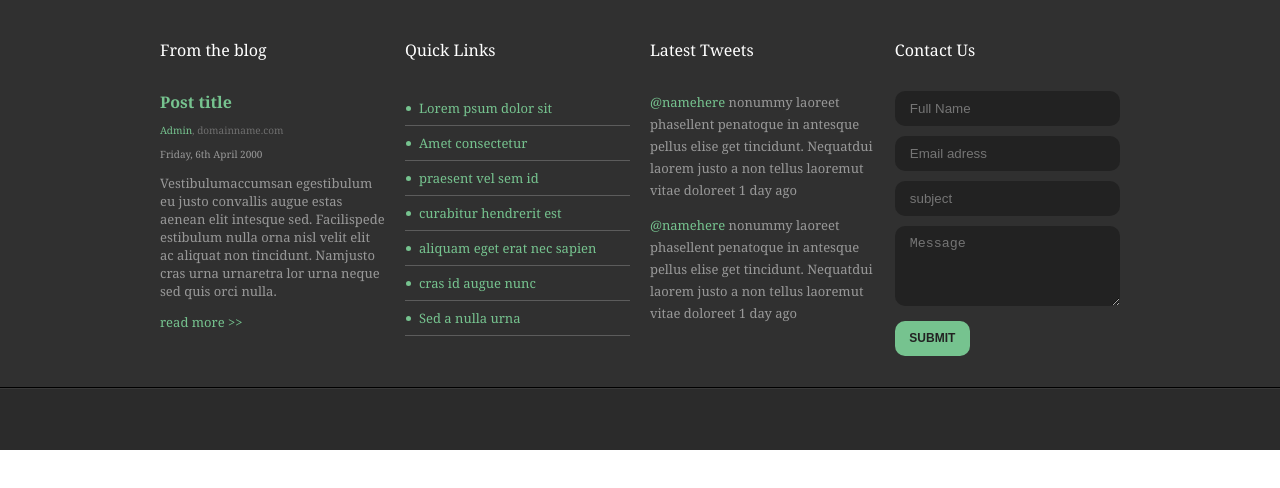
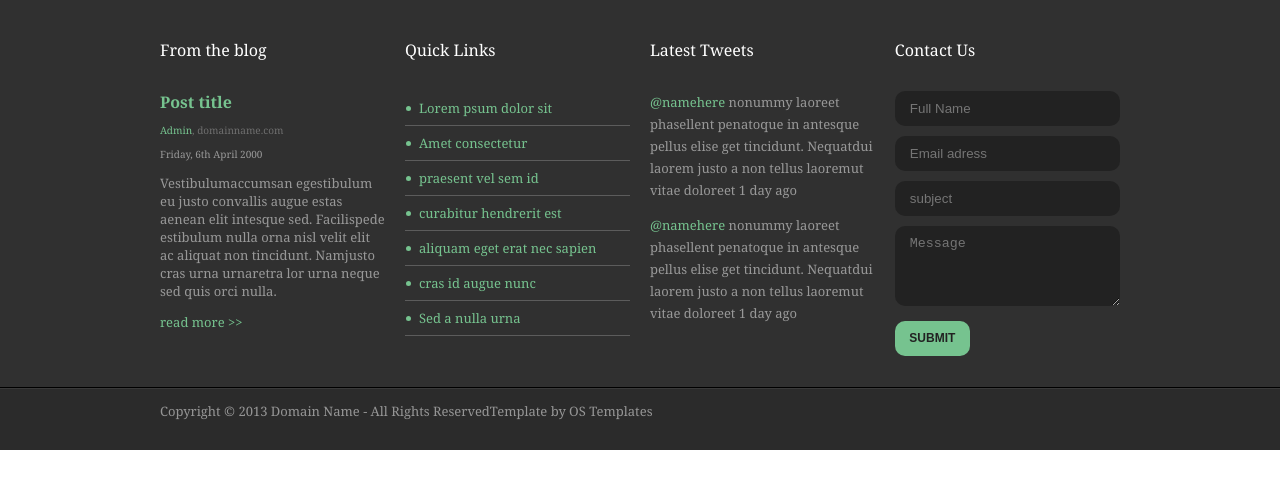
Before and after one commit to Hugo-22/The-Modernist, a plain HTML site: page index.html in a window 1280 px wide. Drawn offline with Linux system fonts and the light colour scheme.

Commit message:
fin footer part2

```diff
--- a/index.html
+++ b/index.html
@@ -23,7 +23,8 @@
 
                     <p class="opa50 t10">Friday, 6th April 2000</p>
 
-                    <p class="opa50 t13 line18">Vestibulumaccumsan egestibulum eu justo convallis augue estas aenean elit
+                    <p class="opa50 t13 line18">Vestibulumaccumsan egestibulum eu justo convallis augue estas aenean
+                        elit
                         intesque sed. Facilispede estibulum nulla orna nisl velit elit ac aliquat non tincidunt.
                         Namjusto cras urna urnaretra lor urna neque sed quis orci nulla.</p>
 
@@ -51,11 +52,14 @@
 
                     <p class="t13 line22">
                         <a href="#">@namehere</a>
-                        <span class="opa50">nonummy laoreet phasellent penatoque in antesque pellus elise get tincidunt. Nequatdui laorem justo a non tellus laoremut vitae doloreet 1 day ago</span>
+                        <span class="opa50">nonummy laoreet phasellent penatoque in antesque pellus elise get tincidunt.
+                            Nequatdui laorem justo a non tellus laoremut vitae doloreet 1 day ago</span>
                     </p>
 
                     <p class="t13 line22">
-                        <a href="#">@namehere</a><span class="opa50"> nonummy laoreet phasellent penatoque in antesque pellus elise get tincidunt. Nequatdui laorem justo a non tellus laoremut vitae doloreet 1 day ago</span>
+                        <a href="#">@namehere</a><span class="opa50"> nonummy laoreet phasellent penatoque in antesque
+                            pellus elise get tincidunt. Nequatdui laorem justo a non tellus laoremut vitae doloreet 1
+                            day ago</span>
                     </p>
 
                 </div>
@@ -79,11 +83,18 @@
         </div>
 
 
-        <div class="container-large-footer-2">
+        <div class="container-large-footer-2 ">
+            <div class="container row row-footer">
+                <div class="t13 opa50 p-footer-partie2">
+                    <p>Copyright © 2013 Domain Name - All Rights Reserved</p>
+                </div>
 
+                <div class="t13 opa50 p-footer-partie2">
+                    <p>Template by OS Templates</p>
+                </div>
+            </div>
         </div>
     </footer>
-
 </body>
 
 </html>
```
